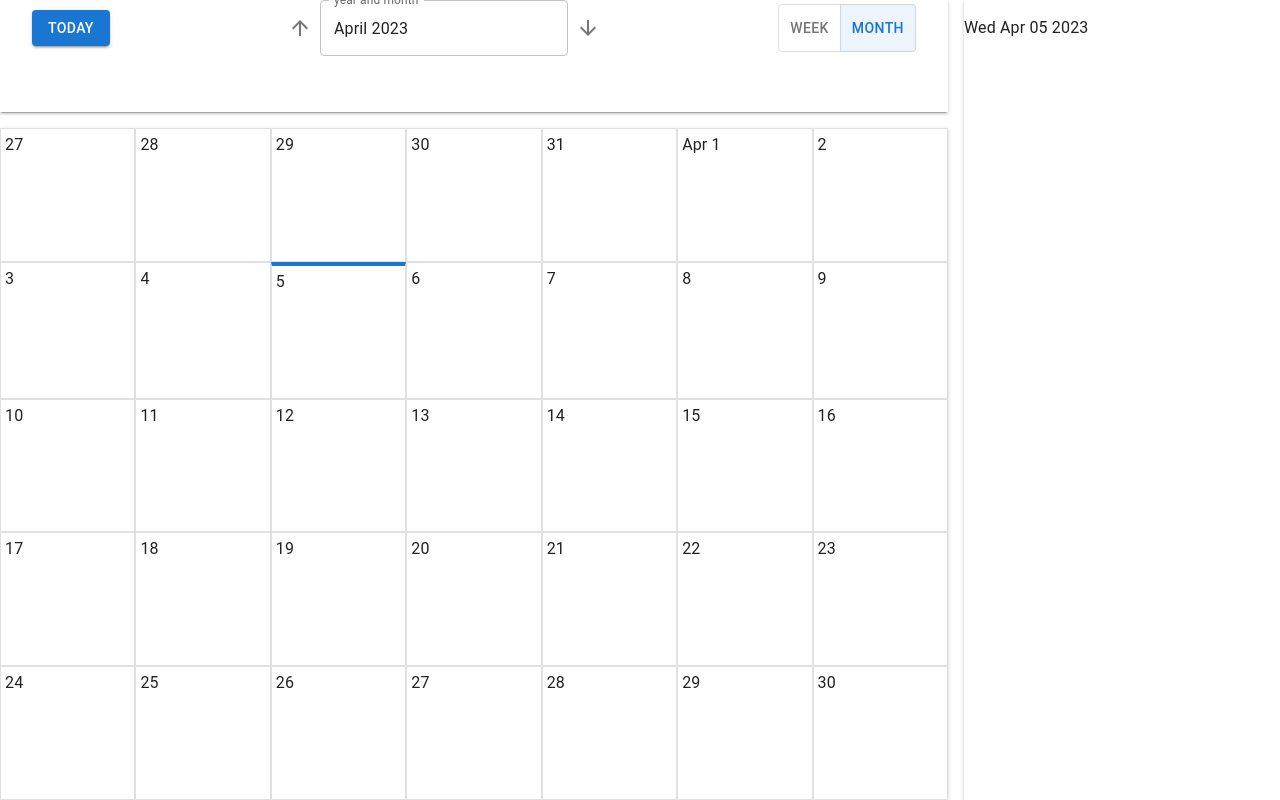
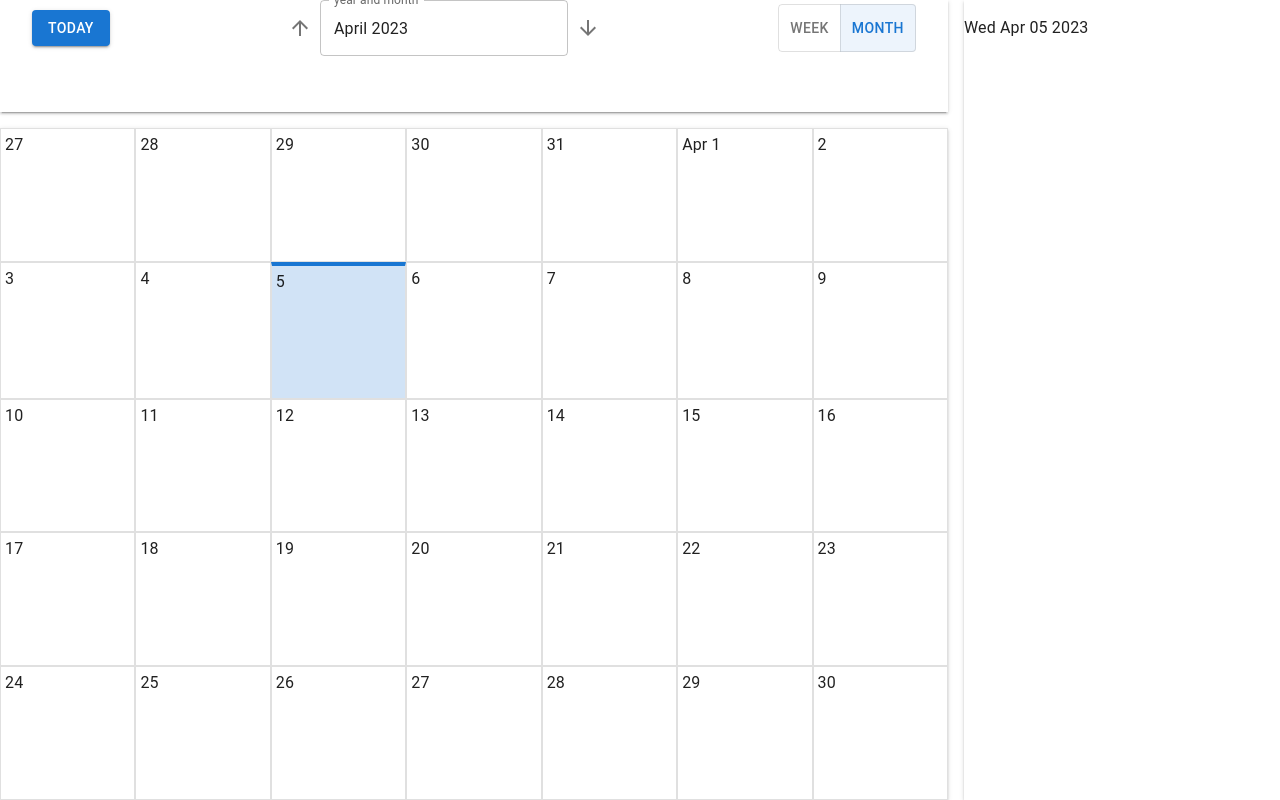
Before and after one commit to neumie/nfctron-calendar, a React (Vite) app: page / in a window 1280 px wide. Built offline with nearby package versions, Linux system fonts and the light colour scheme.

Commit message:
[FEATURE] Added the ability to select Date by clicking on GridCell

```diff
--- a/src/components/grid_cell/grid_cell.tsx
+++ b/src/components/grid_cell/grid_cell.tsx
@@ -1,11 +1,16 @@
 import { GridCellUI } from "./grid_cell_ui";
 import { useGridCell } from "./grid_cell_hook";
+import { useTheme } from "@mui/material/styles";
 
 export type GridCellProps = {
   date: Date;
 };
 
 export const GridCell = ({ date }: GridCellProps) => {
+  const theme = useTheme();
+  const { setCalendarState, activeDate } = useGridCell();
+
+  const selected: boolean = datesAreSameDay(date, activeDate);
   const today: boolean = datesAreSameDay(date, new Date());
   const day: number = date.getDate();
 
@@ -14,7 +19,20 @@ export const GridCell = ({ date }: GridCellProps) => {
     month = date.toLocaleString("default", { month: "short" });
   }
 
-  return <GridCellUI today={today} day={day} month={month} />;
+  const handleClick = () => {
+    setCalendarState({ activeDate: date });
+  };
+
+  return (
+    <GridCellUI
+      today={today}
+      selected={selected}
+      day={day}
+      month={month}
+      onClick={handleClick}
+      theme={theme}
+    />
+  );
 };
 
 const datesAreSameDay = (firstDate: Date, secondDate: Date): boolean => {
--- a/src/components/grid_cell/grid_cell_hook.tsx
+++ b/src/components/grid_cell/grid_cell_hook.tsx
@@ -1,5 +1,10 @@
 import { useCalendarContext } from "./../../containers/calendar/calendar_context";
 
 export const useGridCell = () => {
-  return {};
+  const { setCalendarState, activeDate } = useCalendarContext();
+
+  return {
+    setCalendarState,
+    activeDate,
+  };
 };
--- a/src/components/grid_cell/grid_cell_ui.tsx
+++ b/src/components/grid_cell/grid_cell_ui.tsx
@@ -1,15 +1,26 @@
+import { Theme, alpha } from "@mui/material";
 import { Box } from "@mui/material";
-import { Primary } from "../../stories/Button.stories";
 
 export type GridCellUIProps = {
   today: boolean;
+  selected: boolean;
   day: number;
   month?: string;
+  theme: Theme;
+  onClick: () => void;
 };
 
-export const GridCellUI = ({ today, day, month }: GridCellUIProps) => {
+export const GridCellUI = ({
+  today,
+  selected,
+  day,
+  month,
+  theme,
+  onClick,
+}: GridCellUIProps) => {
   return (
     <Box
+      onClick={() => onClick()}
       sx={[
         {
           padding: "0.25em",
@@ -20,6 +31,9 @@ export const GridCellUI = ({ today, day, month }: GridCellUIProps) => {
           borderTop: 4,
           borderTopColor: "primary.main",
         },
+        selected && {
+          backgroundColor: alpha(theme.palette.primary.main, 0.2),
+        },
       ]}
     >
       {month} {day}
```
